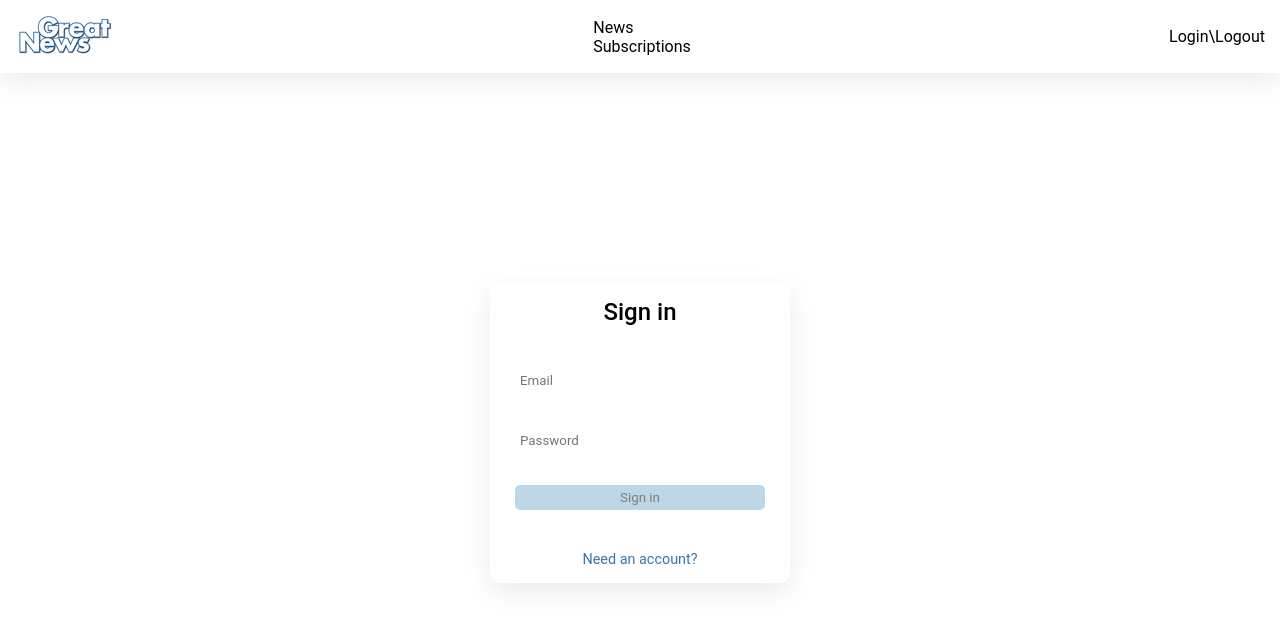
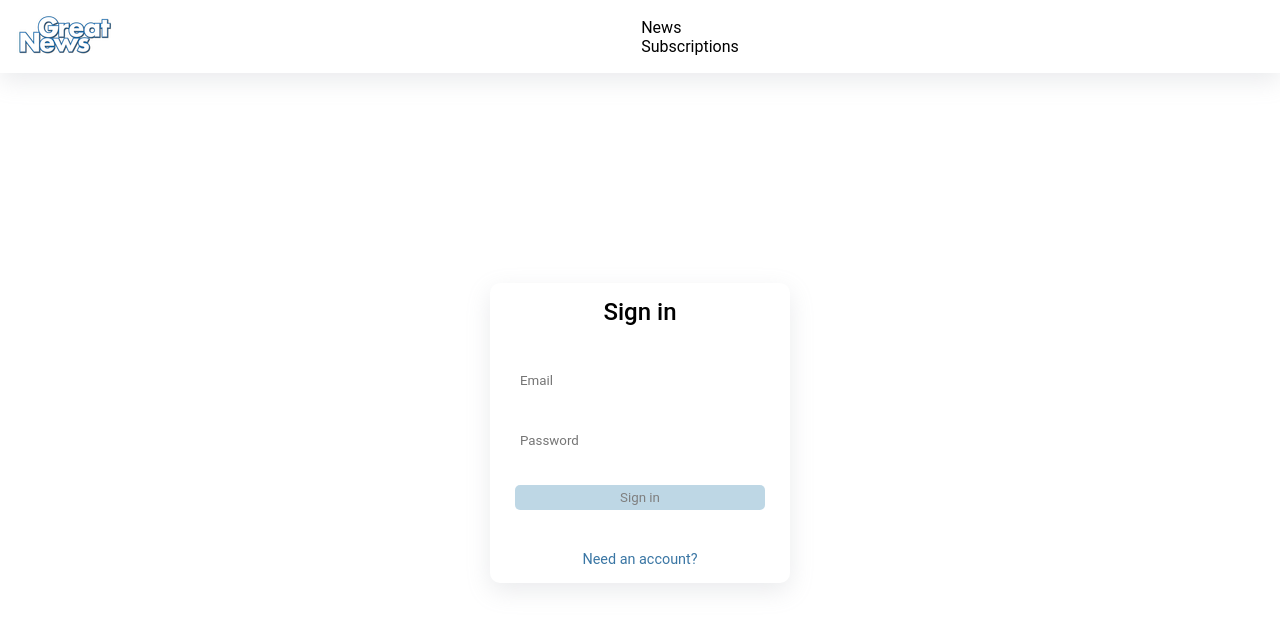
Before and after one commit to Al1erEgo/docusketch-angular-news, an Angular app: page /auth/login in a window 1280 px wide. Shown: the top 626 px of the page. Built offline with nearby package versions, Linux system fonts and the light colour scheme.

Commit message:
feat: logout button in header feat: Greet message in header

```diff
--- a/src/app/auth/components/auth/auth.component.ts
+++ b/src/app/auth/components/auth/auth.component.ts
@@ -78,6 +78,7 @@ export class AuthComponent implements OnInit, OnDestroy {
     observable.pipe(takeUntil(this.destroy$)).subscribe({
       next: () => this.router.navigate(['/']),
 
+      //TODO обработка ошибки тут ненужна?
       error: err => {
         this.errors = err
         this.isSubmitting = false
--- a/src/app/shared/components/header/header.component.html
+++ b/src/app/shared/components/header/header.component.html
@@ -6,5 +6,8 @@
     <p>News</p>
     <p>Subscriptions</p>
   </div>
-  <div>Login\Logout</div>
+  <div class="user-info">
+    <span *ngIf="userEmail"> Hello, {{ userEmail }}! </span>
+    <button *ngIf="userEmail" (click)="logout()">Logout</button>
+  </div>
 </div>
--- a/src/app/shared/components/header/header.component.scss
+++ b/src/app/shared/components/header/header.component.scss
@@ -4,4 +4,30 @@
   align-items: center;
   box-shadow: rgba(149, 157, 165, 0.2) 0 8px 24px;
   padding: 15px;
+
+  .user-info {
+    color: #3a76a4;
+    font-size: 0.8rem;
+
+    display: flex;
+    justify-content: center;
+    align-items: center;
+    gap: 20px;
+
+    button {
+      background-color: #9fbcd3;
+      color: black;
+      border: none;
+      border-radius: 5px;
+      padding: 7px;
+
+      &:hover {
+        background-color: #7fb0cc;
+      }
+
+      &:active {
+        background-color: #1388c9;
+      }
+    }
+  }
 }
--- a/src/app/shared/components/header/header.component.ts
+++ b/src/app/shared/components/header/header.component.ts
@@ -1,8 +1,19 @@
 import { Component } from '@angular/core'
+import { AuthService } from '../../services/auth.service'
 
 @Component({
   selector: 'app-header',
   templateUrl: './header.component.html',
   styleUrls: ['./header.component.scss'],
 })
-export class HeaderComponent {}
+export class HeaderComponent {
+  constructor(private authService: AuthService) {}
+
+  get userEmail(): string | undefined {
+    return this.authService.currentUser?.email
+  }
+
+  logout(): void {
+    this.authService.logout()
+  }
+}
```
